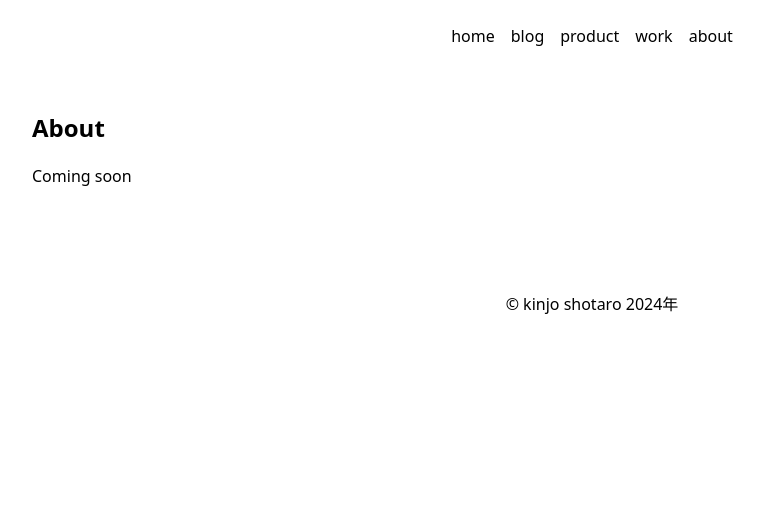
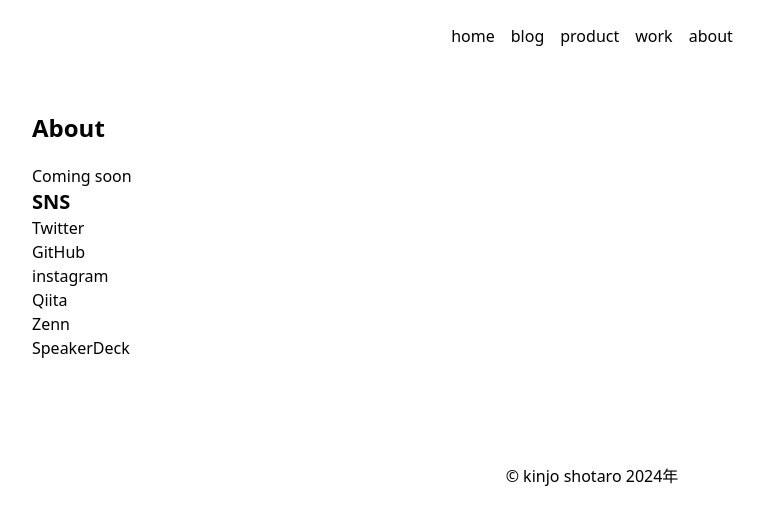
Before and after one commit to kinjo1130/portfolio-v4, a Next.js app: page /about in a window 1280 px wide. Shown: the top 524 px of the page, without its empty margins (48-812 px from the left). Built offline with nearby package versions, Linux system fonts and the light colour scheme.

Commit message:
fix: 削除

```diff
--- a/pages/about.tsx
+++ b/pages/about.tsx
@@ -4,6 +4,18 @@ export default function About() {
   return (
     <Layout title="About">
       <h1>Coming soon</h1>
+      <div>
+        <h4 className="text-xl font-bold">SNS</h4>
+        <ul>
+          <li>Twitter</li>
+          <li>GitHub</li>
+          <li>instagram</li>
+          <li>Qiita</li>
+          <li>Zenn</li>
+          <li>SpeakerDeck</li>
+
+        </ul>
+      </div>
     </Layout>
   );
 }
--- a/pages/blog/index.tsx
+++ b/pages/blog/index.tsx
@@ -78,24 +78,24 @@ export const getStaticProps = async () => {
   const blogs = await client.get({ endpoint: "blogs" });
   // apiRouteで作成したエンドポイントを指定してデータを取得します
   const apiBaseUrl = process.env.API_URL;
-  const qiita = await fetch(`${apiBaseUrl}/api/qiita`);
-  const zenn = await fetch(`${apiBaseUrl}/api/zenn`);
-  const data = await blogs.contents.concat(
-    await qiita.json(),
-    await zenn.json()
-  );
-  const sortedData = data.sort(
-    (
-      a: BlogPost | QiitaPost | ZennPost,
-      b: BlogPost | QiitaPost | ZennPost
-    ) => {
-      return getPublishedDate(b).getTime() - getPublishedDate(a).getTime();
-    }
-  );
+  // const qiita = await fetch(`${apiBaseUrl}/api/qiita`);
+  // const zenn = await fetch(`${apiBaseUrl}/api/zenn`);
+  // const data = await blogs.contents.concat(
+  //   await qiita.json(),
+  //   await zenn.json()
+  // );
+  // const sortedData = data.sort(
+  //   (
+  //     a: BlogPost | QiitaPost | ZennPost,
+  //     b: BlogPost | QiitaPost | ZennPost
+  //   ) => {
+  //     return getPublishedDate(b).getTime() - getPublishedDate(a).getTime();
+  //   }
+  // );
   // console.log(data);
   return {
     props: {
-      blog: sortedData,
+      blog: blogs.contents,
     },
   };
 };
```
Also changed, not shown: 1 other file (tests, documents, lock files or other folders).
